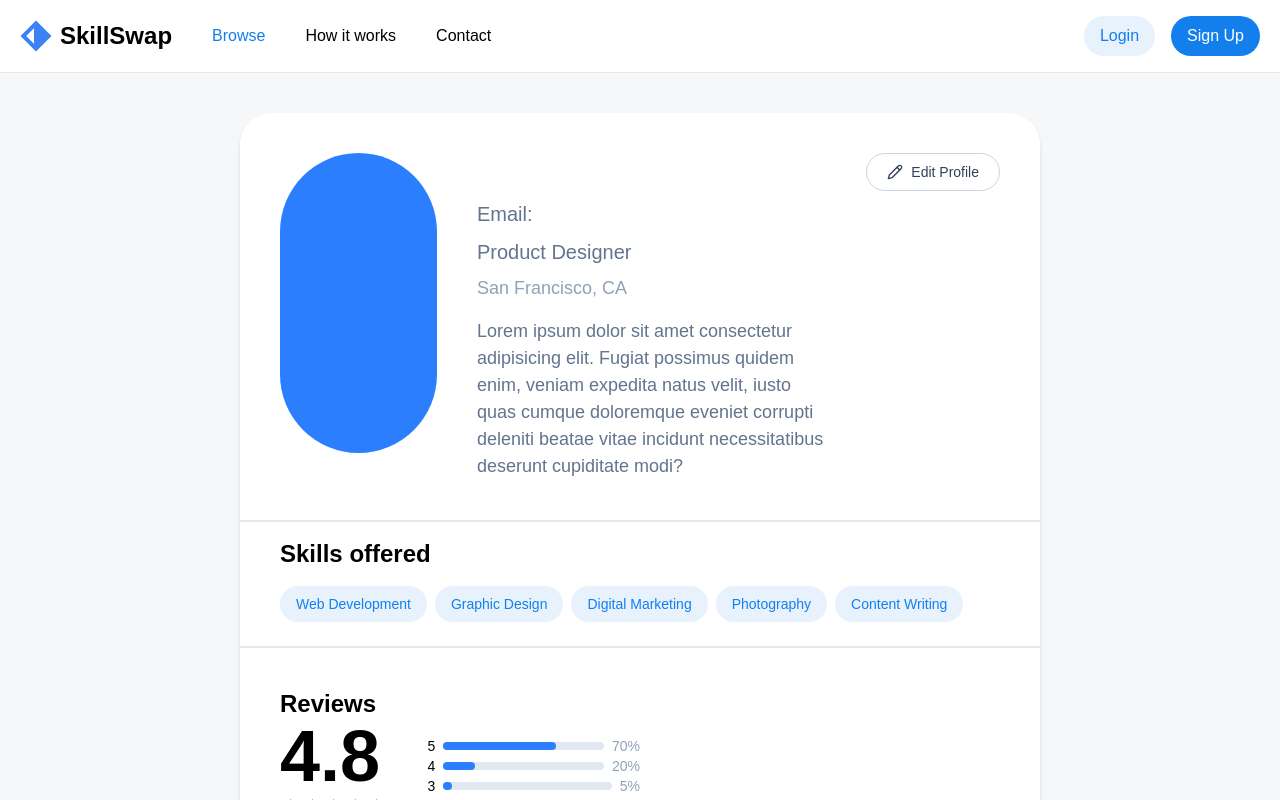
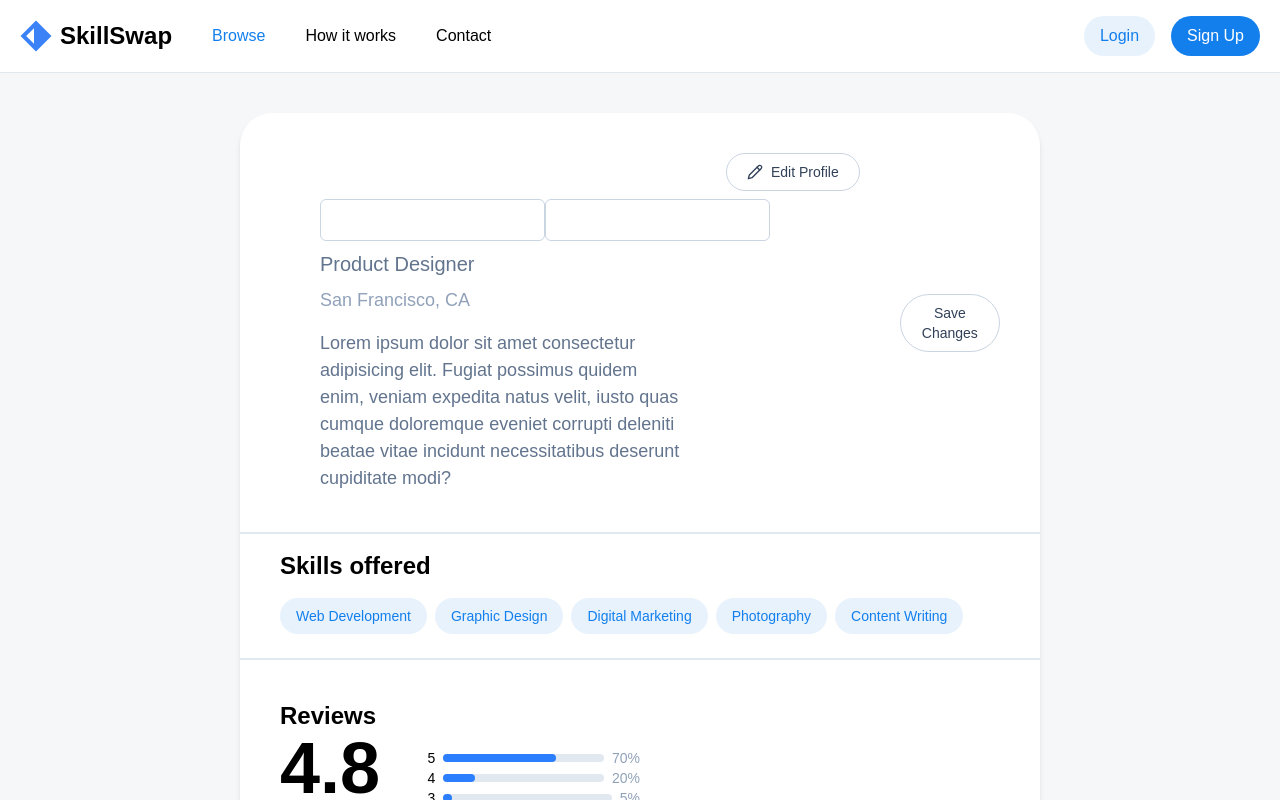
Before and after one commit to k-jdev/skill-swap, a Next.js app: page /profile in a window 1280 px wide. Both pictures are taken after a click on the button "Edit Profile". Shown: the top 800 px of the page. Built offline with nearby package versions, Linux system fonts and the light colour scheme; no server answers.

Commit message:
refactor: general cleanup

```diff
--- a/src/features/profile/components/UserInfo.tsx
+++ b/src/features/profile/components/UserInfo.tsx
@@ -2,10 +2,17 @@
 import React from "react";
 import Image from "next/image";
 import useProfileStore from "@/shared/store/useProfileStore";
+
+type InfoMode = "static" | "editable";
 function UserInfo() {
-  const { name, email, avatar } = useProfileStore();
+  const { name, email, avatar, setEmail, setName } = useProfileStore();
+
+  const [infoMode, setInfoMode] = React.useState<InfoMode>("static");
+
   return (
     <div className="p-10 flex justify-between gap-10 border-b-2 border-slate-200 ">
+      <div className="" onClick={() => {}}>
+        {" "}
         {avatar ? (
           <Image
             src={avatar}
@@ -17,10 +24,16 @@ function UserInfo() {
             {name.charAt(0).toUpperCase()}
           </div>
         )}
+      </div>
       <div className="flex-col space-y-2  w-full">
         <div className="flex items-center justify-between">
           <h2 className="text-5xl font-bold">{name}</h2>
-          <button className="flex items-center gap-2 rounded-full border border-slate-300 bg-white px-5 py-2 text-sm font-medium text-slate-700 transition-colors hover:bg-slate-50 active:bg-slate-100">
+          <button
+            onClick={() => {
+              setInfoMode("editable");
+            }}
+            className="flex items-center gap-2 rounded-full border border-slate-300 bg-white px-5 py-2 text-sm font-medium text-slate-700 transition-colors hover:bg-slate-50 active:bg-slate-100"
+          >
             <svg
               xmlns="http://www.w3.org/2000/svg"
               width="16"
@@ -38,7 +51,23 @@ function UserInfo() {
             Edit Profile
           </button>
         </div>
-        <p className="text-slate-500 text-[20px]">Email: {email}</p>
+        {infoMode === "editable" && (
+          <div>
+            <input
+              type="text"
+              value={name}
+              onChange={(e) => setName(e.target.value)}
+              className="border border-slate-300 rounded-md p-2"
+            />
+            <input
+              type="email"
+              value={email}
+              onChange={(e) => setEmail(e.target.value)}
+              className="border border-slate-300 rounded-md p-2"
+            />
+          </div>
+        )}
+        <p>{email}</p>
         <p className="text-slate-500 text-[20px]">Product Designer</p>
         <p className="text-slate-400 text-[18px]">San Francisco, CA</p>
         <p className="mt-4 text-slate-500 max-w-2/3 text-[18px]">
@@ -48,6 +77,16 @@ function UserInfo() {
           necessitatibus deserunt cupiditate modi?
         </p>
       </div>
+      <div className="flex items-center gap-4">
+        <button
+          onClick={() => {
+            setInfoMode("static");
+          }}
+          className="flex items-center gap-2 rounded-full border border-slate-300 bg-white px-5 py-2 text-sm font-medium text-slate-700 transition-colors hover:bg-slate-50 active:bg-slate-100"
+        >
+          Save Changes
+        </button>
+      </div>
     </div>
   );
 }
--- a/src/features/skill/components/SkillForm.tsx
+++ b/src/features/skill/components/SkillForm.tsx
@@ -3,7 +3,7 @@ import React, { useState, useRef } from "react";
 import { zodResolver } from "@hookform/resolvers/zod";
 import { useForm } from "react-hook-form";
 import { skillSchema, type SkillFormData } from "../schemas/skill.schema";
-import { uploadSkillImage } from "../services/skill.service";
+import { uploadSkillImage } from "../../../shared/utils/skill/services/skill.service";
 import { createSkillAction } from "../actions";
 import {
   SKILL_CATEGORIES,
--- a/src/shared/utils/profile/services/profile.service.ts
+++ b/src/shared/utils/profile/services/profile.service.ts
@@ -37,5 +37,19 @@ export async function updateProfile(
     console.error("Error while getting profile: ", error?.message);
     return null;
   }
-  // return data as ProfileParams;
+  return data;
 }
+
+export async function uploadAvatarImage(file: File, userId: string) {
+  const supabase = createClient();
+
+  const { data, error } = await supabase.storage
+    .from("avatar-images")
+    .upload(`public/${userId}`, file);
+
+  if (error) {
+    throw new Error(`Error uploading avatar: ${error.message}`);
+  }
+
+  return data;
+}
```
Also changed, not shown: src/shared/utils/skill/services/skill.service.ts (renamed from src/features/skill/services/skill.service.ts). Lines whose indentation alone changed are shown as unchanged.
